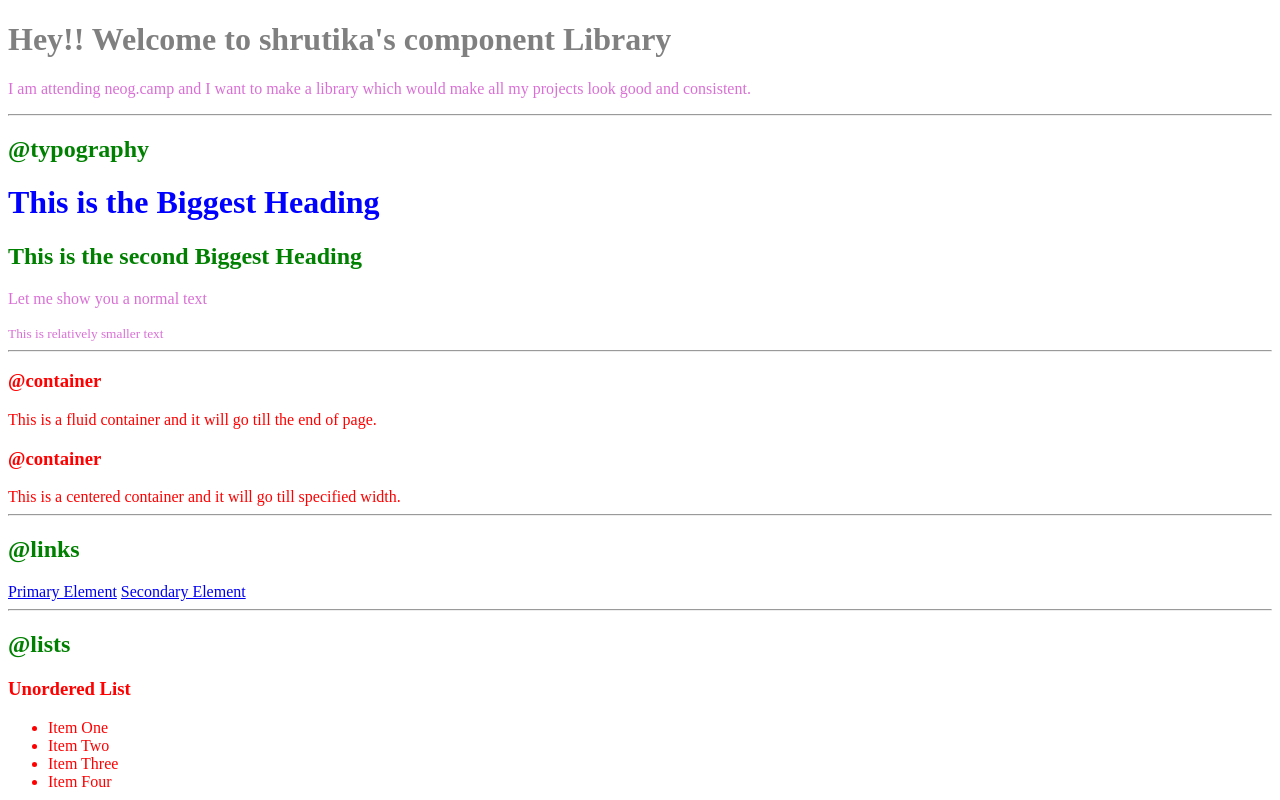
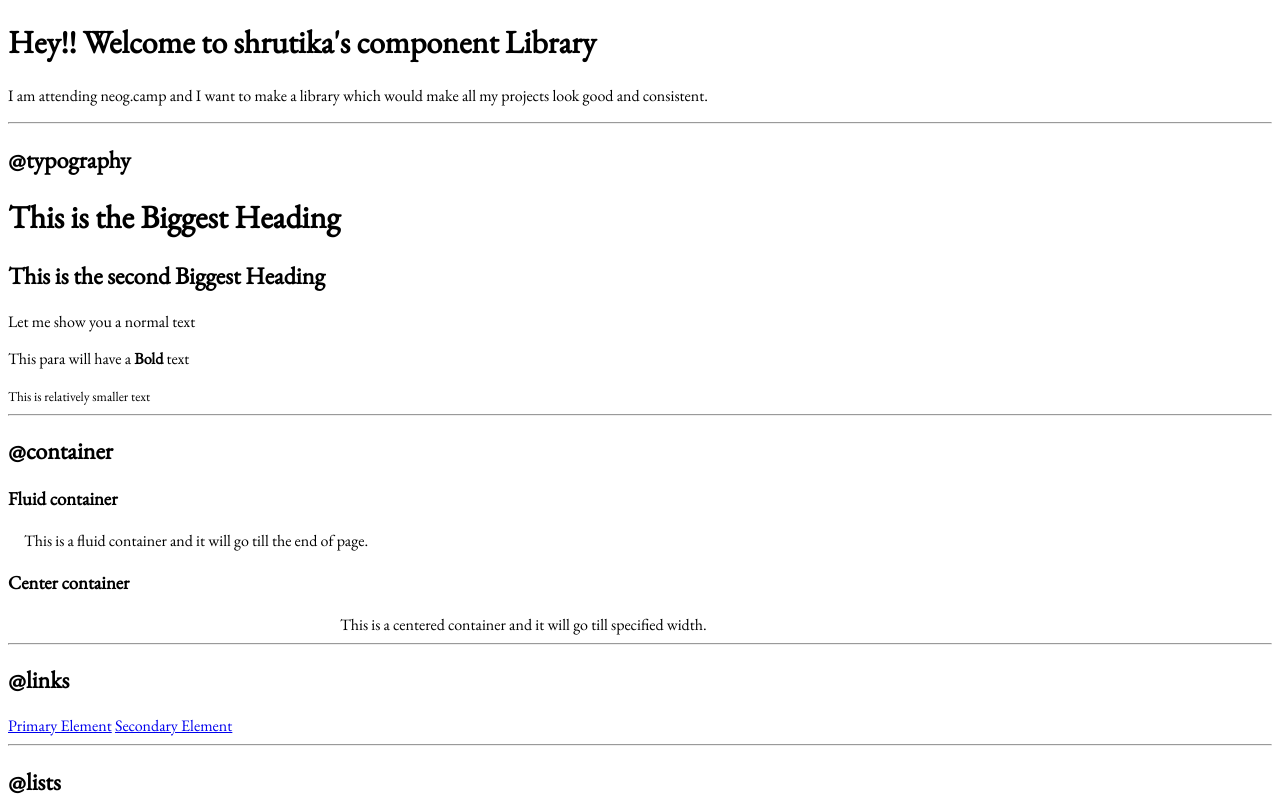
Before and after one commit to shrutikamahale/neogcamp_lesson3, a plain HTML site: page index.html in a window 1280 px wide. Shown: the top 800 px of the page. Drawn offline with nearby package versions, Linux system fonts and the light colour scheme.

Commit message:
container

```diff
--- a/index.html
+++ b/index.html
@@ -6,8 +6,9 @@
     <title>Component Library</title>
     <link href="styles.css" rel="stylesheet" />
 </head>
+
 <body>
-    <h1 id="lib-header">Hey!! Welcome to shrutika's component Library</h1>
+    <h1>Hey!! Welcome to shrutika's component Library</h1>
     <p class="para">I am attending neog.camp and I want to make a library which would make all my projects look good and consistent.</p>
 
     <hr >
@@ -15,17 +16,18 @@
     <h2>@typography</h2>
     <h1>This is the Biggest Heading</h1>
     <h2>This is the second Biggest Heading</h2>
-    <p class="para">Let me show you a normal text</p>
-    <small class="para">This is relatively smaller text</small>
+    <p>Let me show you a normal text</p>
+    <p>This para will have a <strong>Bold</strong> text</p>
+    <small>This is relatively smaller text</small>
 
     <hr>
 
+    <h2>@container</h2>
+    <h3>Fluid container</h3>
+    <div class="container">This is a fluid container and it will go till the end of page.</div>
 
-    <h3>@container</h3>
-    <div>This is a fluid container and it will go till the end of page.</div>
-
-    <h3>@container</h3>
-    <div>This is a centered container and it will go till specified width.</div>
+    <h3>Center container</h3>
+    <div class="container container-center">This is a centered container and it will go till specified width.</div>
 
     <hr >
 
--- a/styles.css
+++ b/styles.css
@@ -1,19 +1,15 @@
-body {
-    color: red;
+@import url('https://fonts.googleapis.com/css2?family=EB+Garamond&family=Overpass:wght@300&display=swap');
+body{
+    font-family: 'EB Garamond',
+    serif;
 }
 
-h1 {
-    color: blue;;
+/*container*/
+.container {
+    padding-left: 1rem;
+    padding-right: 1rem;
 }
-
-h2 {
-    color: green;
+.container-center {
+    max-width: 600px;
+    margin: auto;
 }
-
-#lib-header {
-    color: grey;
-}
-
-.para {
-    color: orchid;
-}
```
